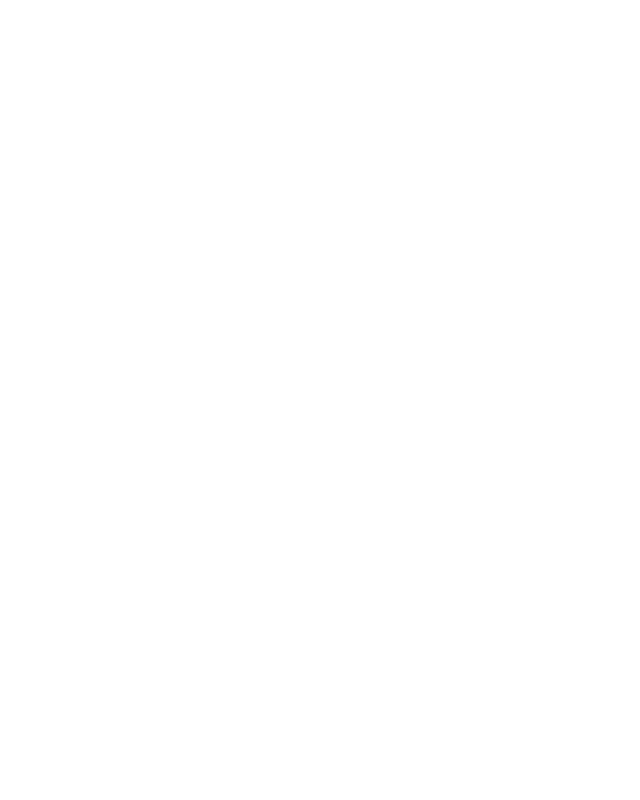
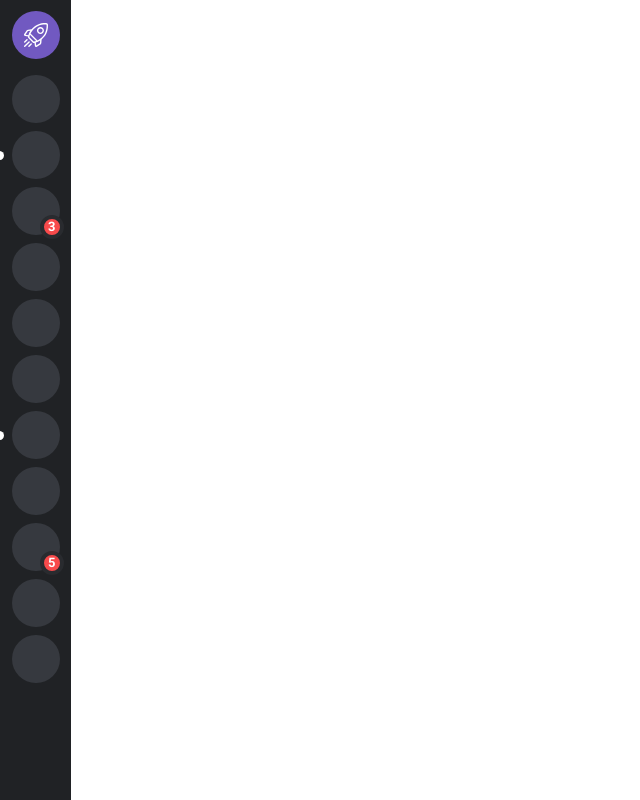
Before and after one commit to AndradeMaicon/ui-clone-discord, a React (Create React App) app: page / in a window 1280 px wide. Shown: the whole page, without its empty margins (0-640 px from the left). Built offline with nearby package versions, Linux system fonts and the light colour scheme.

Commit message:
Server list component

```diff
--- a/src/components/Layout/index.tsx
+++ b/src/components/Layout/index.tsx
@@ -1,9 +1,12 @@
 import React from 'react';
 import { Grid } from './styles';
+import ServerList from '../ServerList';
 
 const Layout: React.FC = () =>  {
   return (
-    <Grid />
+    <Grid>
+      <ServerList />
+    </Grid>
   )
 };
 
--- a/src/components/Layout/styles.ts
+++ b/src/components/Layout/styles.ts
@@ -1,6 +1,7 @@
 import styled from "styled-components";
 
 // SL - Server list
+// SN - Server Name
 // CL - Channel List
 // CD - Channel Data
 // UI - User Info
--- /dev/null
+++ b/src/components/ServerButton/index.tsx
@@ -0,0 +1,32 @@
+import React from 'react';
+
+import Rocket from '../../assets/start-button.svg';
+
+import { Button } from './styles';
+
+export interface Props {
+  selected?: boolean;
+  isHome?: boolean;
+  hasNotifications?: boolean;
+  mentions?: number;
+}
+
+const ServerButton: React.FC<Props> = ({
+  selected,
+  isHome,
+  hasNotifications,
+  mentions,
+}) => {
+  return (
+    <Button
+      isHome={isHome}
+      hasNotifications={hasNotifications}
+      mentions={mentions}
+      className={selected ? 'active' : ''}
+    >
+      {isHome && <img src={Rocket} alt="Rocket" />}
+    </Button>
+  )
+};
+
+export default ServerButton;
--- /dev/null
+++ b/src/components/ServerButton/styles.ts
@@ -0,0 +1,72 @@
+import styled from 'styled-components'
+
+import { Props } from '.';
+
+export const Button =  styled.button<Props>`
+  display: flex;
+  align-items: center;
+  justify-content: center;
+  flex-shrink: 0;
+
+  width: 48px;
+  height: 48px;
+
+  border-radius: 50%;
+
+  margin-bottom: 8px;
+
+  background-color: ${(props) => props.isHome ? 'var(--rocketseat)' : 'var(--primary)'};
+
+  position: relative;
+  cursor: pointer;
+
+  > img {
+    width: 24px;
+    height: 24px;
+  }
+
+  &::before {
+    width: 9px;
+    height: 9px;
+
+    position: absolute;
+    left: -17px;
+    top: calc(50% - 4.5px);
+
+    background-color: var(--white);
+    border-radius: 50%;
+
+    content: '';
+    display: ${(props) => (props.hasNotifications ? 'inline' : 'none')};
+  }
+
+  &::after {
+    background-color: var(--notification);
+    width: auto;
+    height: 16px;
+
+    padding: 0 4px;
+
+    position: absolute;
+    bottom: -4px;
+    right: -4px;
+
+    border-radius: 12px;
+    border: 4px solid var(--quaternary);
+
+    text-align: right;
+    font-size: 13px;
+    font-weight: bold;
+    color: var(--white);
+
+    content: '${(props) => props.mentions && props.mentions}';
+    display: ${(props) => props.mentions && props.mentions > 0 ? 'inline' : 'none'};
+  }
+
+  transition: border-radius 0.2s, background-color 0.2s;
+
+  &.active, &:hover{
+    border-radius: 16px;
+    background-color: ${(props) => props.isHome ? 'var(--rocketseat)' : 'var(--discord)' };
+  }
+`;
--- /dev/null
+++ b/src/components/ServerList/index.tsx
@@ -0,0 +1,29 @@
+import React from 'react';
+
+import { Container, Separator } from './styles';
+import ServerButton from '../ServerButton';
+
+const SeverList: React.FC = () => {
+  return (
+    <Container>
+      <ServerButton isHome/>
+
+      <Separator />
+
+      <ServerButton />
+      <ServerButton hasNotifications/>
+      <ServerButton mentions={3}/>
+      <ServerButton />
+      <ServerButton />
+      <ServerButton />
+      <ServerButton hasNotifications/>
+      <ServerButton />
+      <ServerButton mentions={5}/>
+      <ServerButton />
+      <ServerButton />
+
+    </Container>
+  )
+}
+
+export default SeverList;
--- /dev/null
+++ b/src/components/ServerList/styles.ts
@@ -0,0 +1,26 @@
+import styled from 'styled-components';
+
+export const Container = styled.div`
+  grid-area: SL;
+
+  display: flex;
+  flex-direction: column;
+  align-items: center;
+
+  background-color: var(--tertiary);
+  padding: 11px 0;
+
+  max-height: 100vh;
+  overflow-y: scroll;
+
+  ::-webkit-scrollbar{
+    display: none;
+  }
+`;
+
+export const Separator = styled.div`
+  width: 32px;
+  border-bottom: 2px solid var(--quarternary);
+
+  margin-bottom: 8px;
+`;
```
Also changed, not shown: src/assets/start-button.svg (added).
